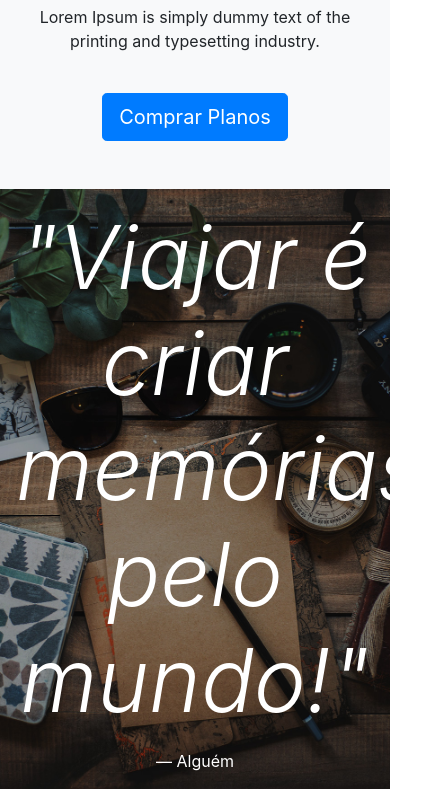
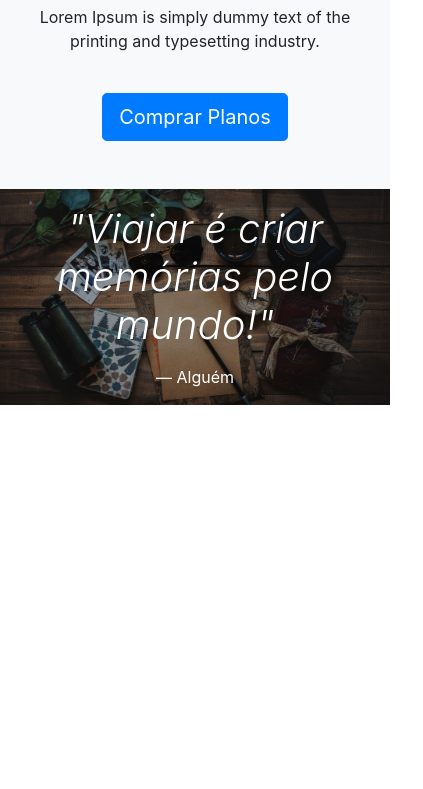
Before and after one commit to Williamxr/Projeto-Bootstrap, a plain HTML site: page index.html in a window 390 px wide. Shown: the part 2226-3015 px from the top of the page, 423 px wide, since content can reach past the window. After the commit the page ends 2647 px from the top, so only its background shows below. Drawn offline with Linux system fonts and the light colour scheme.

Commit message:
Ajustando estilo mobile

```diff
--- a/css/style.css
+++ b/css/style.css
@@ -1,8 +1,20 @@
 body {
-  height: 3000px;
   padding-top: 75px;
 }
 
 .box-shadow {
   box-shadow: 0 2px 4px 0 rgba(0,0,0,.05), 0 4px 8px 0 rgba(0,0,0,.05);
 }
+
+@media (max-width: 767px){
+  #home-quote .display-2{
+    font-size: 2.5rem;
+  }
+
+  body{
+    padding-top: 0px;
+  }
+  .fixed-top{
+    position: relative;
+  }
+}
```
